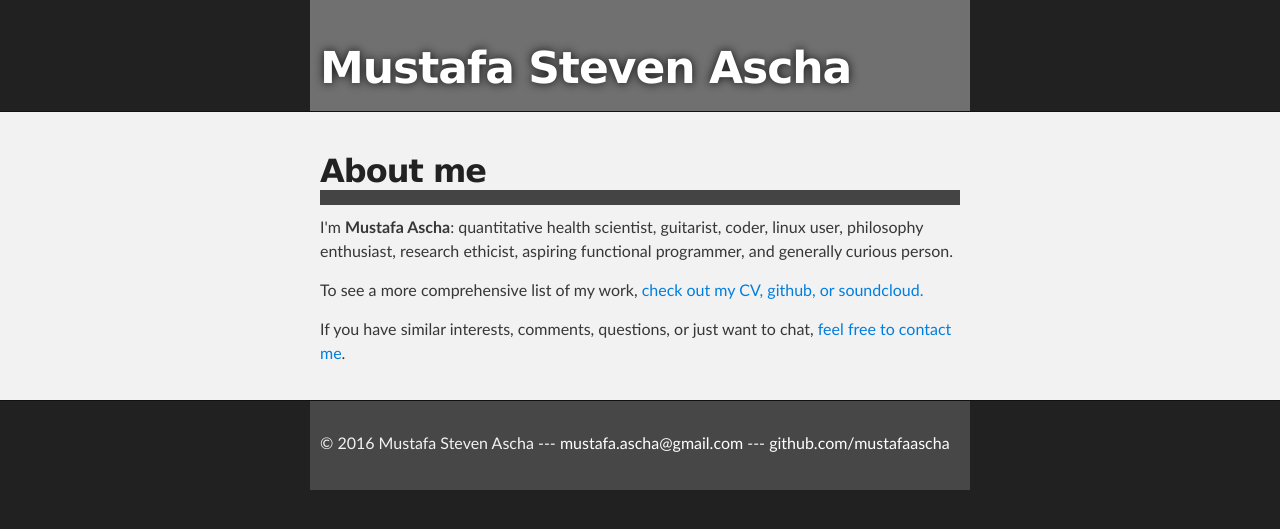
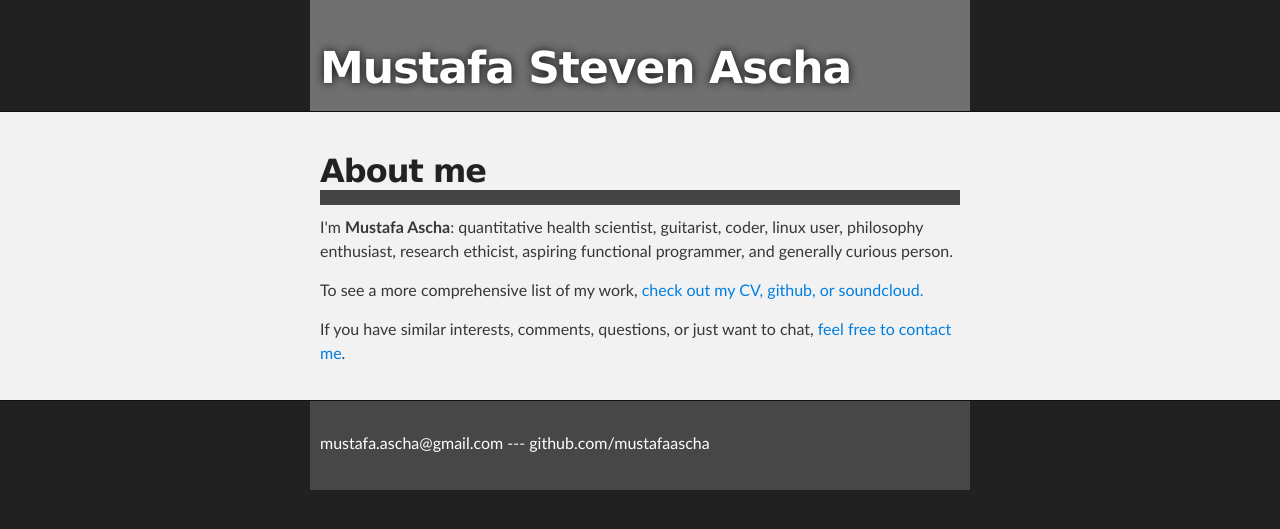
Before and after one commit to mustafaascha/mustafaascha.github.io, a Jekyll site: the page built from index.html, in a window 1280 px wide. Shown: the top 529 px of the page. Built offline with Jekyll 4.4.1, drawn with Linux system fonts in a browser that asks for light colours.

Commit message:
Update default.html

```diff
--- a/_layouts/default.html
+++ b/_layouts/default.html
@@ -35,7 +35,7 @@
   <!-- FOOTER  -->
   <div id="footer_wrap" class="outer">
     <footer class="inner">
-      <p>&copy; 2016 Mustafa Steven Ascha  ---  <a href="mailto:mustafa.ascha@gmail.com" title="Email me">mustafa.ascha@gmail.com</a>  ---  <a href="https://github.com/mustafaascha" title="See my work"> github.com/mustafaascha</a> </p>
+      <p> <a href="mailto:mustafa.ascha@gmail.com" title="Email me">mustafa.ascha@gmail.com</a>  ---  <a href="GitHub: mustafaascha" title="See my work"> github.com/mustafaascha</a> </p>
     </footer>
   </div>
 </body>
```
